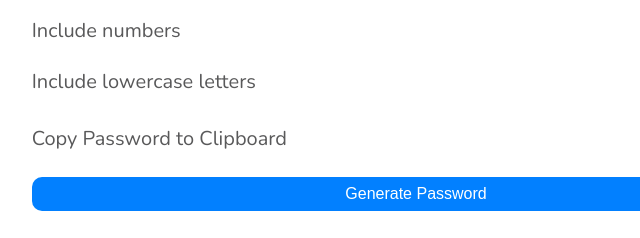
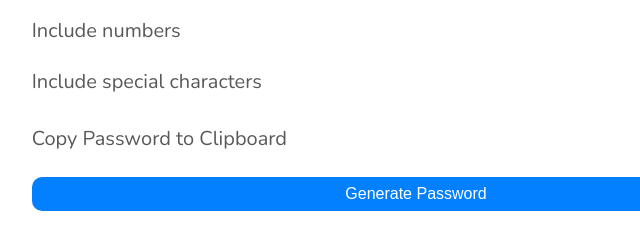
Before and after one commit to GoldenPedro/password-generator, a plain HTML site: page index.html in a window 1280 px wide. Shown: the part 429-667 px from the top of the page, 224-864 px from the left. Drawn offline with nearby package versions, Linux system fonts and the light colour scheme.

Commit message:
fixed typo

```diff
--- a/index.html
+++ b/index.html
@@ -35,7 +35,7 @@
                 <input type="checkbox" id="numbers" checked />
             </div>
             <div class="setting">
-                <label for="symbols">Include lowercase letters</label>
+                <label for="symbols">Include special characters</label>
                 <input type="checkbox" id="symbols" checked />
             </div>
             <div class="setting">
```
